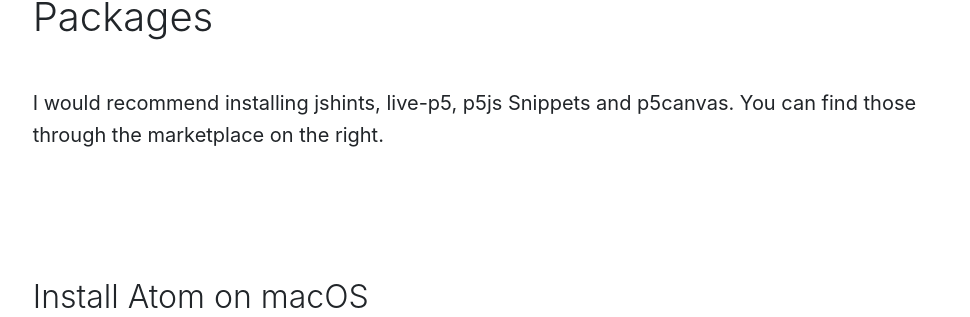
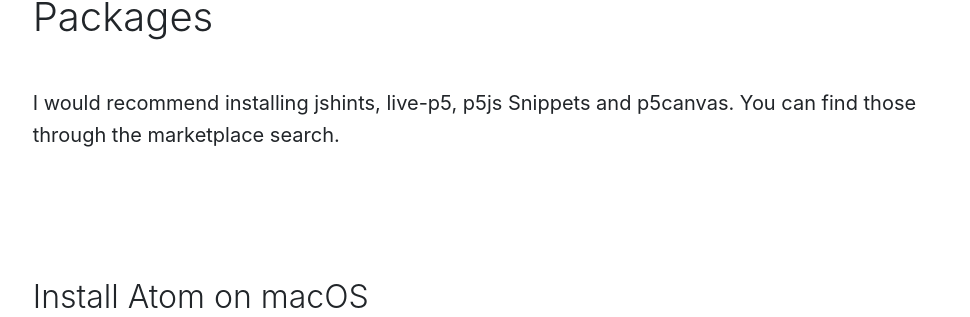
Before and after one commit to Montana-Media-Arts/creative-coding-1-Spring2019, a Jekyll site: the page built from modules/week-2/_posts/2017-01-03-texteditor.md, in a window 1280 px wide and 900 px high, scrolled down 1959 px. Shown: the part 169-486 px from the top of the window, without its empty margins (131-1101 px from the left). Built offline with Jekyll 4.4.1, drawn with Linux system fonts in a browser that asks for light colours; nearby versions of some CDN libraries.

Commit message:
Update 2017-01-03-texteditor.md
updated the editor options

```diff
--- a/modules/week-2/_posts/2017-01-03-texteditor.md
+++ b/modules/week-2/_posts/2017-01-03-texteditor.md
@@ -31,7 +31,7 @@ I would suggest you follow along, trying to install and use the VS Editor editor
 [vs code download](https://code.visualstudio.com/download)
 
 ### Packages
-I would recommend installing jshints, live-p5, p5js Snippets and p5canvas.  You can find those through the marketplace on the right.
+I would recommend installing jshints, live-p5, p5js Snippets and p5canvas.  You can find those through the marketplace search.
 
 
 #### Install Atom on macOS
```
